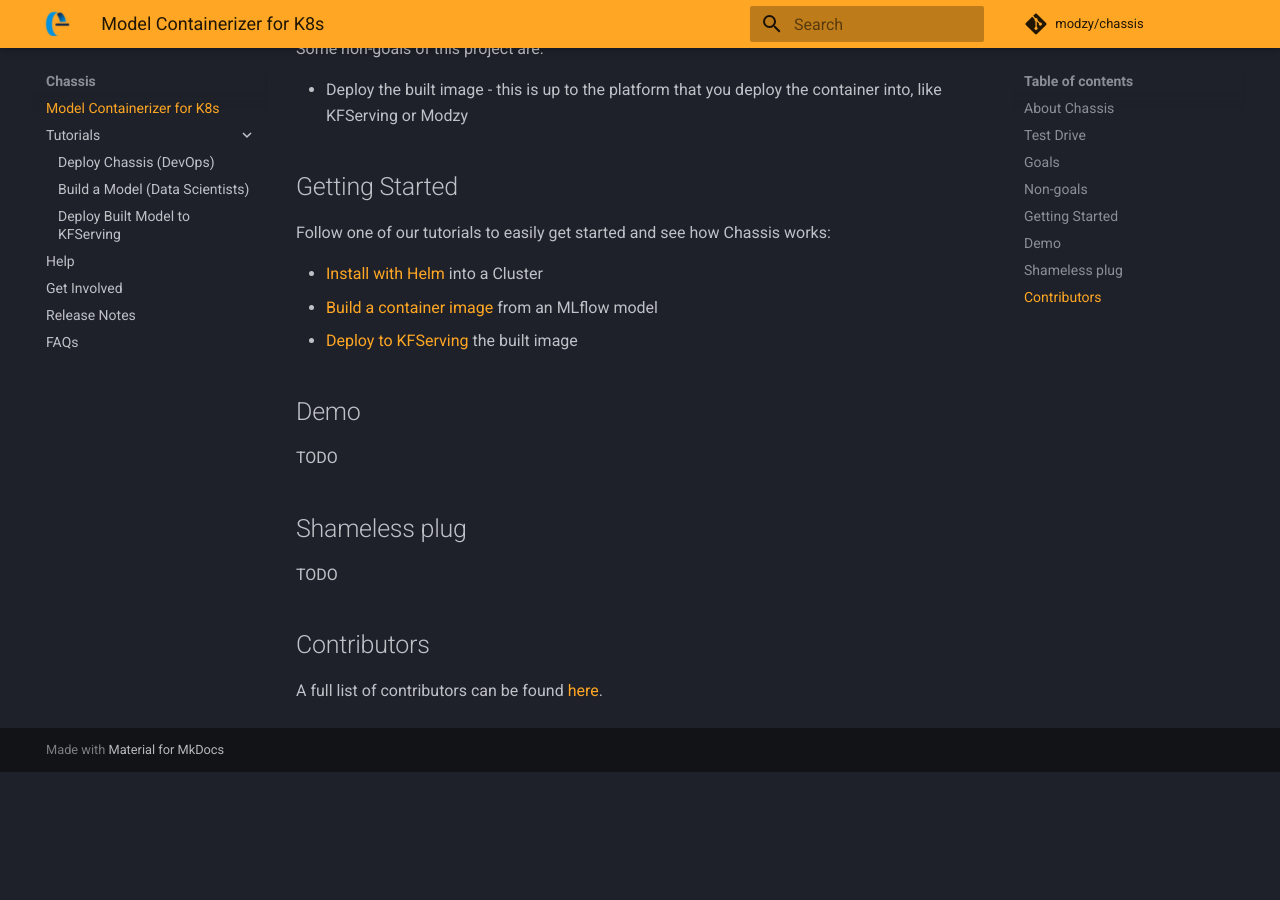
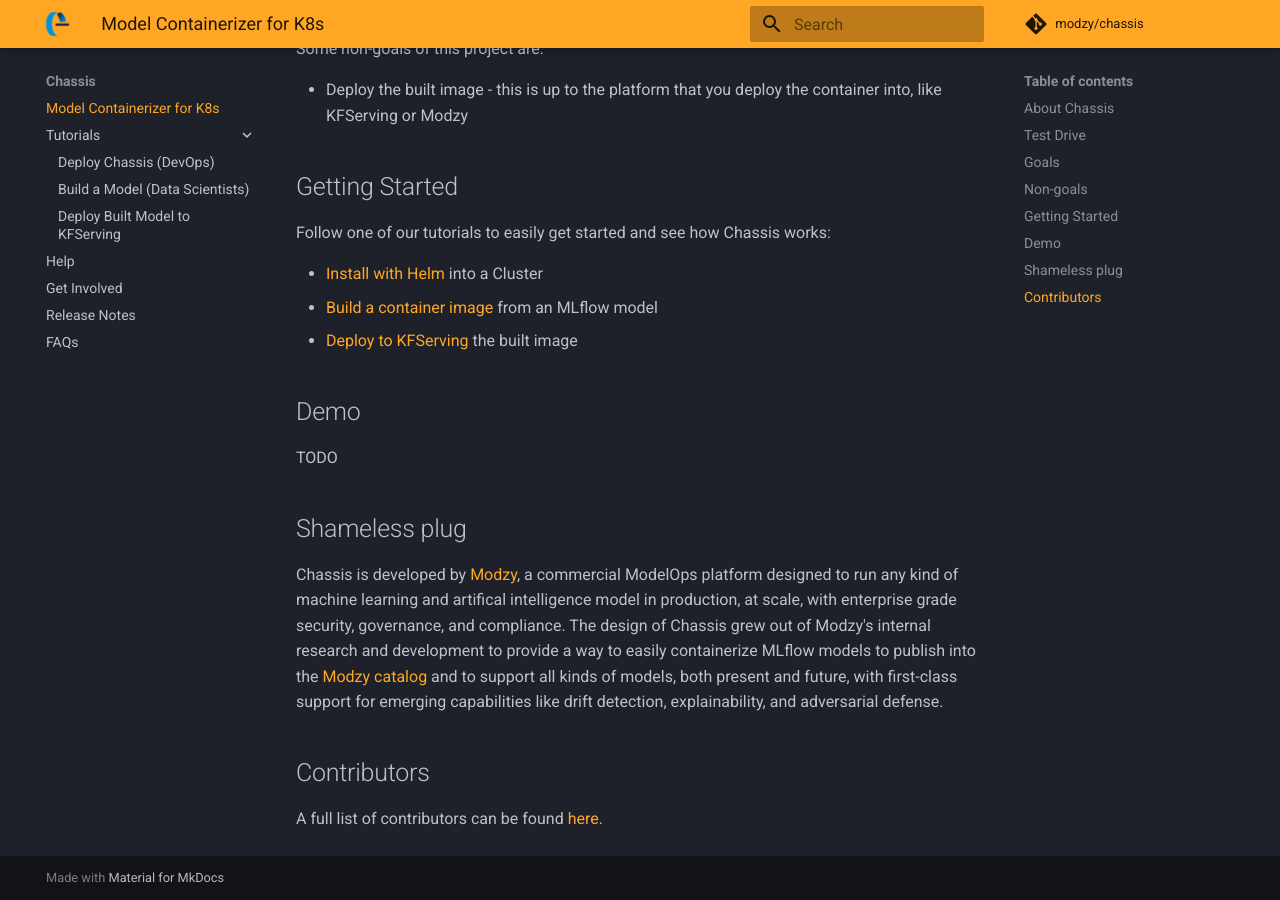
Before and after one commit to chassisml/chassis, an MkDocs documentation site: the page built from docs/docs/index.md, in a window 1280 px wide and 900 px high, scrolled down 1689 px. Built offline with MkDocs 1.6.1 and Material for MkDocs 9.7.7, drawn with Linux system fonts in a browser that asks for light colours; emoji names are drawn with the system emoji font; comment, search, counter and statistics services are not loaded; before the commit the page ends 2461 px from its top, so only the background shows below that.

Commit message:
chassis plug

```diff
--- a/docs/docs/index.md
+++ b/docs/docs/index.md
@@ -66,7 +66,7 @@
 
 ## Shameless plug
 
-TODO
+Chassis is developed by [Modzy](https://modzy.com), a commercial ModelOps platform designed to run any kind of machine learning and artifical intelligence model in production, at scale, with enterprise grade security, governance, and compliance. The design of Chassis grew out of Modzy's internal research and development to provide a way to easily containerize MLflow models to publish into the [Modzy catalog](https://www.modzy.com/marketplace/) and to support all kinds of models, both present and future, with first-class support for emerging capabilities like drift detection, explainability, and adversarial defense.
 
 ## Contributors
 
```
